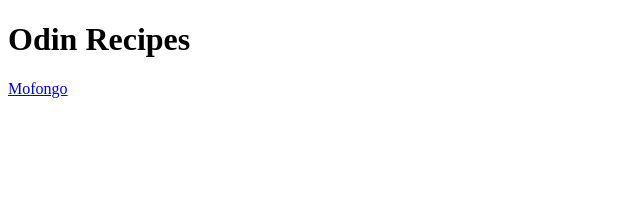
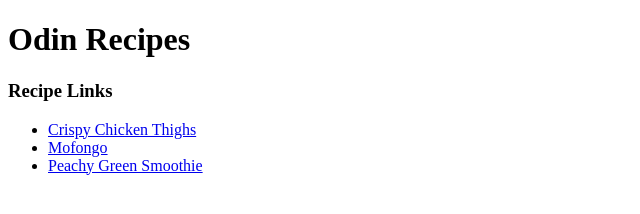
Before and after one commit to DevLo3/odin-recipes, a plain HTML site: page index.html in a window 1280 px wide. Shown: the whole page, without its empty margins (0-640 px from the left). Drawn offline with Linux system fonts and the light colour scheme.

Commit message:
Add relative link to chicken-thighs.html & peachy-green.html

```diff
--- a/index.html
+++ b/index.html
@@ -6,7 +6,13 @@
 
         <body>
             <h1>Odin Recipes</h1>
-            <a href="recipes/mofongo.html">Mofongo</a>
+
+            <h3>Recipe Links</h3>
+            <ul>
+                <li><a href="recipes/chicken-thighs.html">Crispy Chicken Thighs</a></li>
+                <li><a href="recipes/mofongo.html">Mofongo</a></li>
+                <li><a href="recipes/peachy-green.html">Peachy Green Smoothie</a></li>
+            </ul>
         </body>
     </head>
 </html>
```
